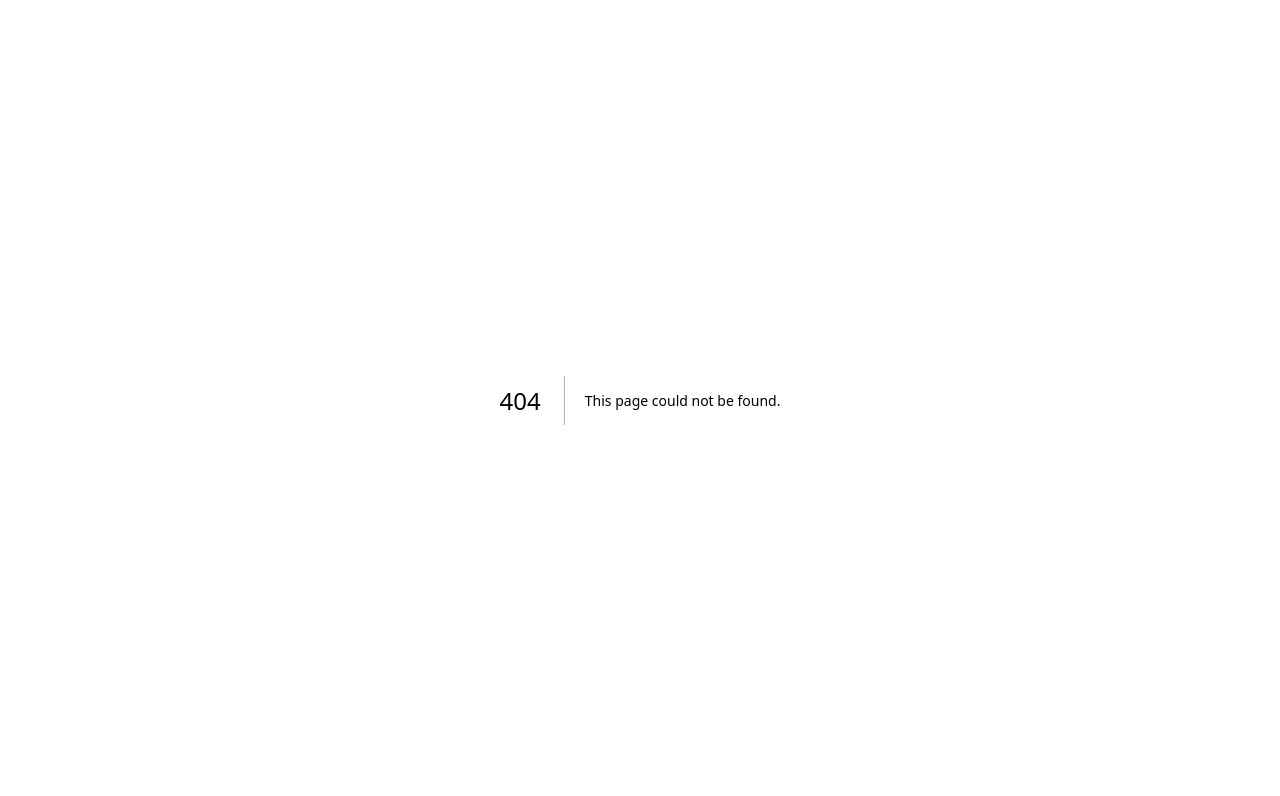
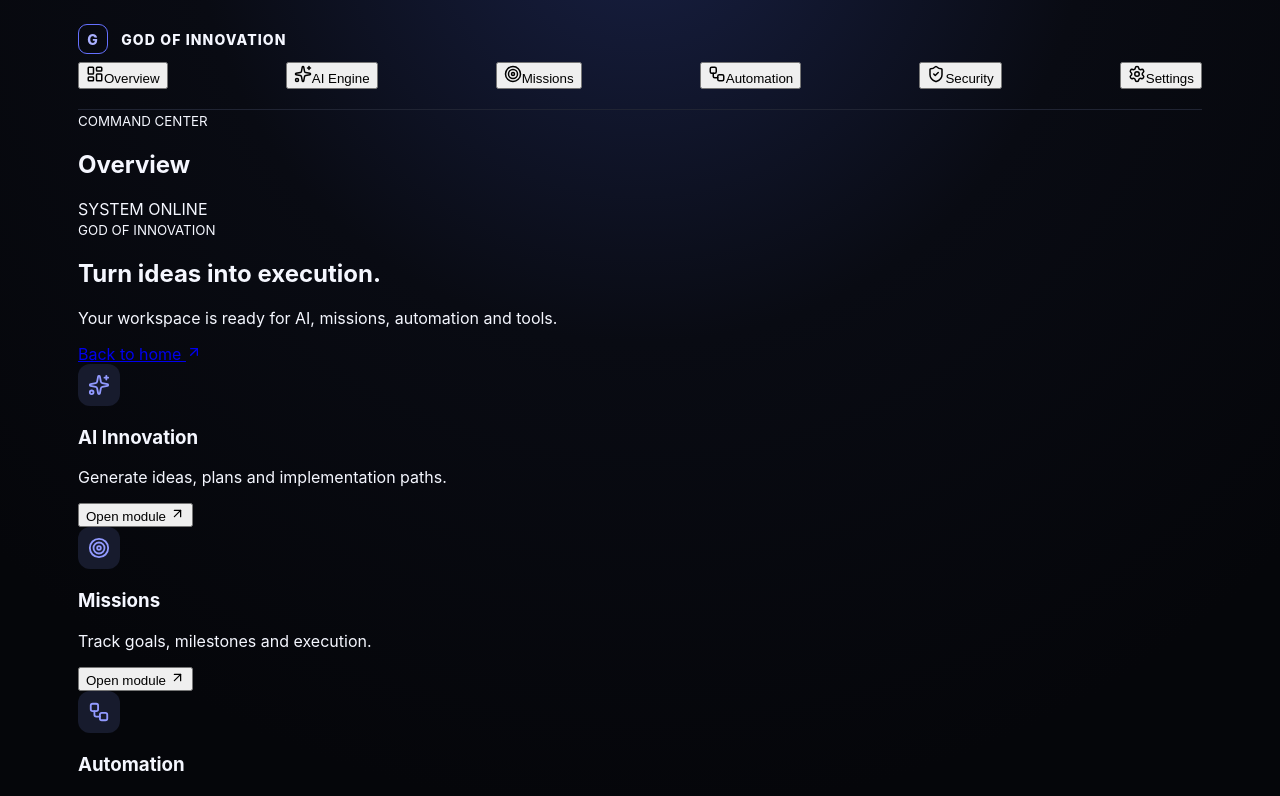
Before and after one commit to nagidev360/GOD-OF-INNOVATION, a Next.js app: page /dashboard in a window 1280 px wide. Before the commit this address had no page. Shown: the top 796 px of the page. Built offline with nearby package versions, Linux system fonts and the light colour scheme.

Commit message:
Add futuristic command center dashboard

```diff
--- /dev/null
+++ b/app/dashboard/page.tsx
@@ -0,0 +1,5 @@
+"use client";
+import {useState} from "react";
+import {LayoutDashboard,Sparkles,Target,Workflow,ShieldCheck,Settings,ArrowUpRight} from "lucide-react";
+const modules=[['AI Innovation','Generate ideas, plans and implementation paths.',Sparkles],['Missions','Track goals, milestones and execution.',Target],['Automation','Build repeatable workflows and actions.',Workflow],['Security','Review platform protection and activity.',ShieldCheck]];
+export default function Dashboard(){const [active,setActive]=useState('Overview');return <main className="dash"><aside><div className="brand"><span>G</span> GOD OF INNOVATION</div><nav>{[['Overview',LayoutDashboard],['AI Engine',Sparkles],['Missions',Target],['Automation',Workflow],['Security',ShieldCheck],['Settings',Settings]].map(([name,Icon])=><button className={active===name?'active':''} onClick={()=>setActive(name as string)} key={name as string}><Icon size={18}/>{name as string}</button>)}</nav></aside><section className="panel"><header><div><small>COMMAND CENTER</small><h1>{active}</h1></div><div className="online"><i/> SYSTEM ONLINE</div></header><div className="welcome"><small>GOD OF INNOVATION</small><h2>Turn ideas into execution.</h2><p>Your workspace is ready for AI, missions, automation and tools.</p><a href="/">Back to home <ArrowUpRight size={16}/></a></div><div className="module-grid">{modules.map(([title,desc,Icon])=><article key={title as string}><div className="icon"><Icon size={22}/></div><h3>{title as string}</h3><p>{desc as string}</p><button>Open module <ArrowUpRight size={15}/></button></article>)}</div></section></main>}
```
